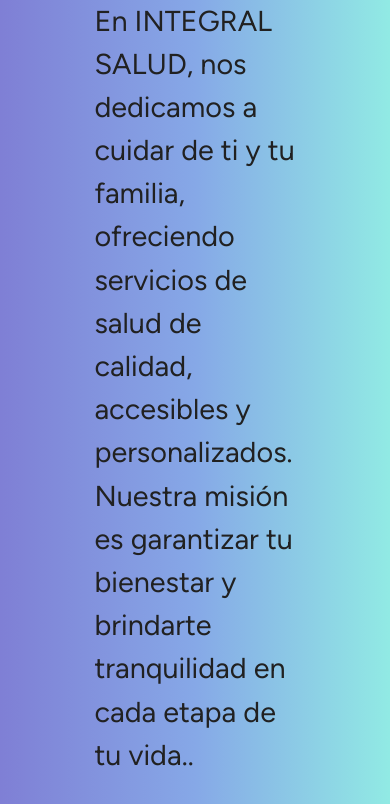
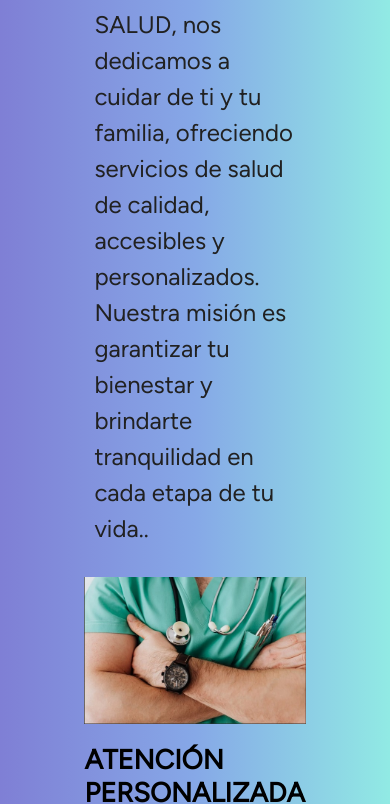
Before and after one commit to manu2487/PFPereyra, a plain HTML site: page index.html in a window 390 px wide. Shown: the part 415-1219 px from the top of the page. Drawn offline with nearby package versions, Linux system fonts and the light colour scheme.

Commit message:
CSS corrigiendo responsividad detalles pendientes

```diff
--- a/scss/_responsive.scss
+++ b/scss/_responsive.scss
@@ -5,9 +5,11 @@
     max-width: 100%; /* Asegura que la imagen no se desborde del contenedor */
     height: auto; /* Permite que la altura se ajuste automáticamente */
   }
-  .main h3,
-  .main p {
-    font-size: 70%;
+  .index h3{
+    font-size: 1.7rem;
+  }
+  .index p {
+    font-size: 1.5rem;
   }
 
   /*Footer*/
```
Also changed, not shown: css/estilo.css, 1 other file.
